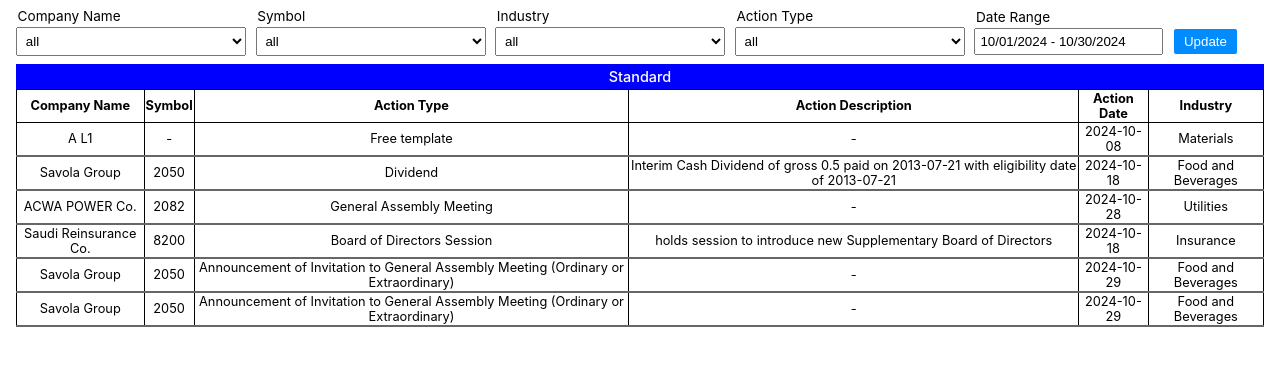
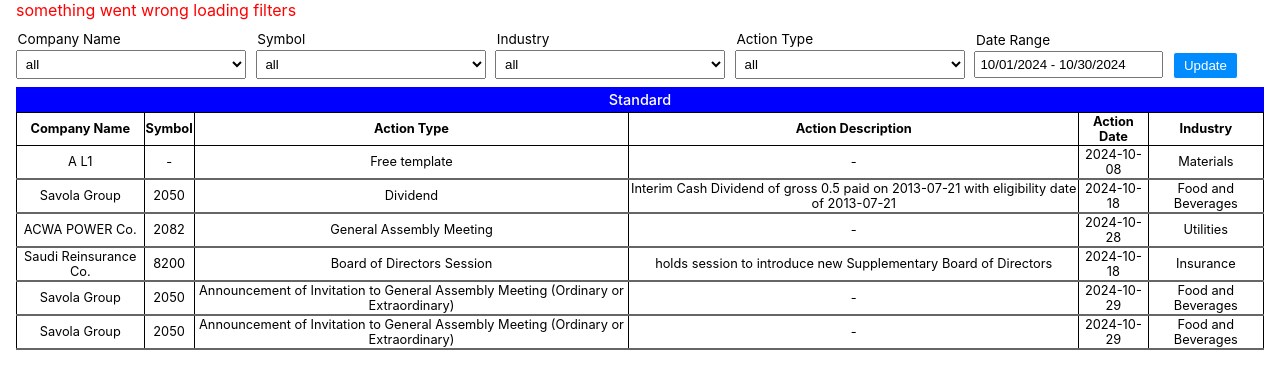
Before and after one commit to ranaRabie/event-tabular, a React (Create React App) app: page / in a window 1280 px wide. Shown: the top 388 px of the page. Built offline with nearby package versions, Linux system fonts and the light colour scheme.

Commit message:
handle fetch filter error

```diff
--- a/src/components/Filters.js
+++ b/src/components/Filters.js
@@ -12,6 +12,7 @@
     const [filterData, setFilterData] = useState(null);
     const [dateRange, setDateRange] = useState([new Date('2024/10/01'), new Date('2024/10/30')]);
     const [startDate, endDate] = dateRange;
+    const [error, setError] = useState(null);
 
     const companyRef = useRef();
     const symbolRef = useRef();
@@ -23,8 +24,7 @@
     }, []);
 
     const fetchFilterData = async () => {
-        // setIsLoading(true);
-        // setError(null);
+        setError(null);
 
         // Run Inline Query to get Filters Data from Looker
         // Companies, Symbols, Industries, ActionTypes
@@ -60,15 +60,11 @@
                     actionType: [...new Set(filterDummy.filter(event => event['v_ca_filters.action_type'] !== null).map(event => event['v_ca_filters.action_type']))]
                 }
 
-                setFilterData(filterDummy);
+                setFilterData(filterDataArr);
             }
 
-            // setIsLoading(false);
-
         } catch (error) {
-            // setIsLoading(false);
-            // setError('something went wrong');
-            console.error(error);
+            setError('something went wrong loading filters');
         }
 
     }
@@ -129,6 +125,8 @@
     }))
 
     return (
+        <>
+            {error && <div className='error'>{error}</div>}
             <form className="filters">
                 <div>
                     <label>Company Name</label>
@@ -171,5 +169,6 @@
                 </div>
                 <button className="submit-filters" onClick={updateFilters}>Update</button>
             </form>
+        </>
     )
 })
```
Lines whose indentation alone changed are shown as unchanged.
